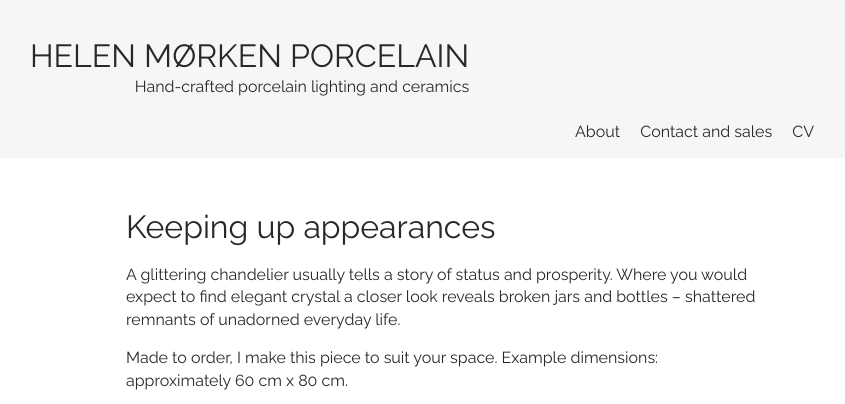
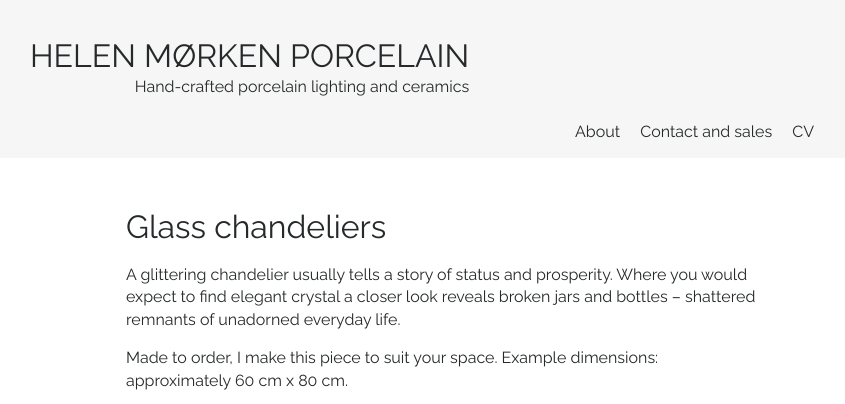
Before and after one commit to rebekkjm/helenmorkenno, a Jekyll site: the page built from _products/keeping-up-appearances.md, in a window 1280 px wide. Shown: the top 404 px of the page, without its empty margins (194-1039 px from the left). Built offline with Jekyll 4.4.1, drawn with Linux system fonts in a browser that asks for light colours.

Commit message:
Update keeping-up-appearances.md

```diff
--- a/_products/keeping-up-appearances.md
+++ b/_products/keeping-up-appearances.md
@@ -1,7 +1,7 @@
 ---
 layout: product
-title:  "Keeping up appearances"
-order: 6
+title:  "Glass chandeliers"
+order: 7
 image: "Keeping_up_appearances1.jpg"
 ---
 
```
